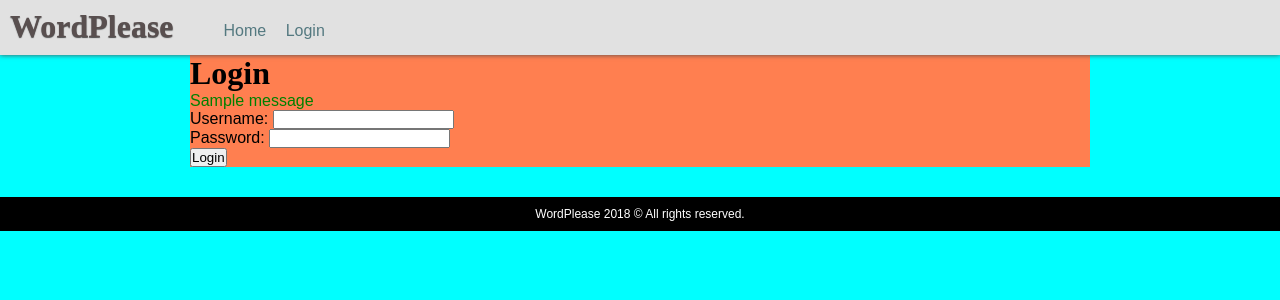
After one commit to osebastianv/Practica8_Python, a Django app: page /login in a window 1280 px wide. The commit adds this page. Shown: the top 300 px of the page. Run offline with Django 3.2, Linux system fonts and the light colour scheme; tables that the repository leaves empty hold one stand-in row (values such as "Sample post"); one stand-in notice (Sample message) is shown.

Commit message:
added user login, logout and my posts list link by user

```diff
--- a/UI/templates/base.html
+++ b/UI/templates/base.html
@@ -16,6 +16,15 @@
         <h1 class="web-title">WordPlease</h1>
         <nav class="nav-menu">
             <a class="menu-item" href="{% url 'home' %}">Home</a>
+
+            {% if user.is_authenticated %}
+                <a class="menu-item" href="{% url 'user-post-list' user.username %}">Mis posts</a>
+                Hola {{ user.first_name }} {{ user.last_name }}
+                |
+                <a class="menu-item" href="{% url 'logout' %}">logout</a>
+            {% else %}
+                <a class="menu-item" href="{% url 'login' %}">Login</a>
+            {% endif %}
         </nav>
     </header>
     <div class="container">
--- /dev/null
+++ b/UI/templates/includes/messages.html
@@ -0,0 +1,15 @@
+{% if messages %}
+    {% for message in messages %}
+        {% if 'error' in message.tags %}
+            <div style="color:red">{{ message }}</div>
+        {% elif 'success' in message.tags %}
+            <div style="color:green">{{ message }}</div>
+        {% elif 'warning' in message.tags %}
+            <div style="color:orange">{{ message }}</div>
+        {% elif 'info' in message.tags %}
+            <div style="color:dodgerblue">{{ message }}</div>
+        {% else %}
+            <div>{{ message }}</div>
+        {% endif %}
+    {% endfor %}
+{% endif %}
--- /dev/null
+++ b/UI/templates/users/login.html
@@ -0,0 +1,20 @@
+{% extends "base.html" %}
+
+{% block title %} Login {% endblock %}
+
+{% block body %}
+
+<h1>Login</h1>
+
+{% include 'includes/messages.html' %}
+
+<form method="post" novalidate>
+    {% csrf_token %}
+
+    {{ form.as_p }}
+
+    <button type="submit">Login</button>
+
+</form>
+
+{% endblock %}
--- a/project/settings.py
+++ b/project/settings.py
@@ -38,7 +38,8 @@ INSTALLED_APPS = [
     'django.contrib.messages',
     'django.contrib.staticfiles',
     'UI',
-    'posts'
+    'posts',
+    'users'
 ]
 
 MIDDLEWARE = [
@@ -125,3 +126,6 @@ STATIC_URL = '/static/'
 
 MEDIA_ROOT = os.path.join(BASE_DIR, "media")
 MEDIA_URL = "/media/"
+
+# Login URL
+LOGIN_URL = 'login'
--- a/project/urls.py
+++ b/project/urls.py
@@ -19,7 +19,7 @@ from django.contrib import admin
 from django.urls import path
 
 from posts.views import HomeView, PostDetailView
-from users.views import UsersView, UserPostView
+from users.views import UsersView, UserPostView, LogoutView, LoginView
 
 urlpatterns = [
     path('admin/', admin.site.urls),
@@ -27,5 +27,7 @@ urlpatterns = [
     path('blogs/<username>/<int:pk>', PostDetailView.as_view(), name="post-detail"),
     path('blogs/', UsersView.as_view(), name="user-list"),
     path('blogs/<username>', UserPostView.as_view(), name="user-post-list"),
+    path('login', LoginView.as_view(), name='login'),
+    path('logout', LogoutView.as_view(), name='logout'),
 
 ] + static(settings.MEDIA_URL, document_root=settings.MEDIA_ROOT)
--- /dev/null
+++ b/users/forms.py
@@ -0,0 +1,7 @@
+from django import forms
+
+
+class LoginForm(forms.Form):
+
+    username = forms.CharField()
+    password = forms.CharField(widget=forms.PasswordInput())
--- a/users/views.py
+++ b/users/views.py
@@ -1,7 +1,13 @@
-from django.contrib.auth.models import User
+from django.contrib import messages
+from django.contrib.auth import authenticate
+from django.shortcuts import render, redirect
+from django.contrib.auth import login as django_login, logout as django_logout
 from django.views.generic import ListView
+from django.views import View
 
 from posts.models import Post
+from django.contrib.auth.models import User
+from users.forms import LoginForm
 
 
 class UsersView(ListView):
@@ -38,3 +44,50 @@ class UserPostView(ListView):
         username = self.kwargs.get("username")
         context['title'] = 'Listado de últimos posts ' + username
         return context
+
+class LoginView(View):
+
+    def get(self, request):
+        """
+        Muestra el formulario de login
+        :param request: objeto HttpRequest
+        :return: objeto HttpResponse con el formulario renderizado
+        """
+        form = LoginForm()
+        context = {'form': form}
+        return render(request, 'users/login.html', context)
+
+    def post(self, request):
+        """
+        Procesa el login de un usuario
+        :param request: objeto HttpRequest
+        :return: objeto HttpResponse con el formulario renderizado
+        """
+        form = LoginForm(request.POST)
+        if form.is_valid():
+            username = form.cleaned_data.get('username')
+            password = form.cleaned_data.get('password')
+            # comprobamos si las credenciales son correctas
+            user = authenticate(username=username, password=password)
+            if user is None:
+                messages.error(request, 'Usuario o contraseña incorrecto')
+            else:
+                # iniciamos la sesión del usuario (hacemos login del usuario)
+                django_login(request, user)
+                url = request.GET.get('next', 'user-post-list')
+                return redirect(url, username=username)
+
+        context = {'form': form}
+        return render(request, 'users/login.html', context)
+
+
+class LogoutView(View):
+
+    def get(self, request):
+        """
+        Hace logout de un usuario y le redirige al login
+        :param request: objeto HttpRequest
+        :return: objeto HttpResponse de redirección al login
+        """
+        django_logout(request)
+        return redirect('login')
```
Also changed, not shown: UI/templates/posts/detail.html (+8 -11 lines).
